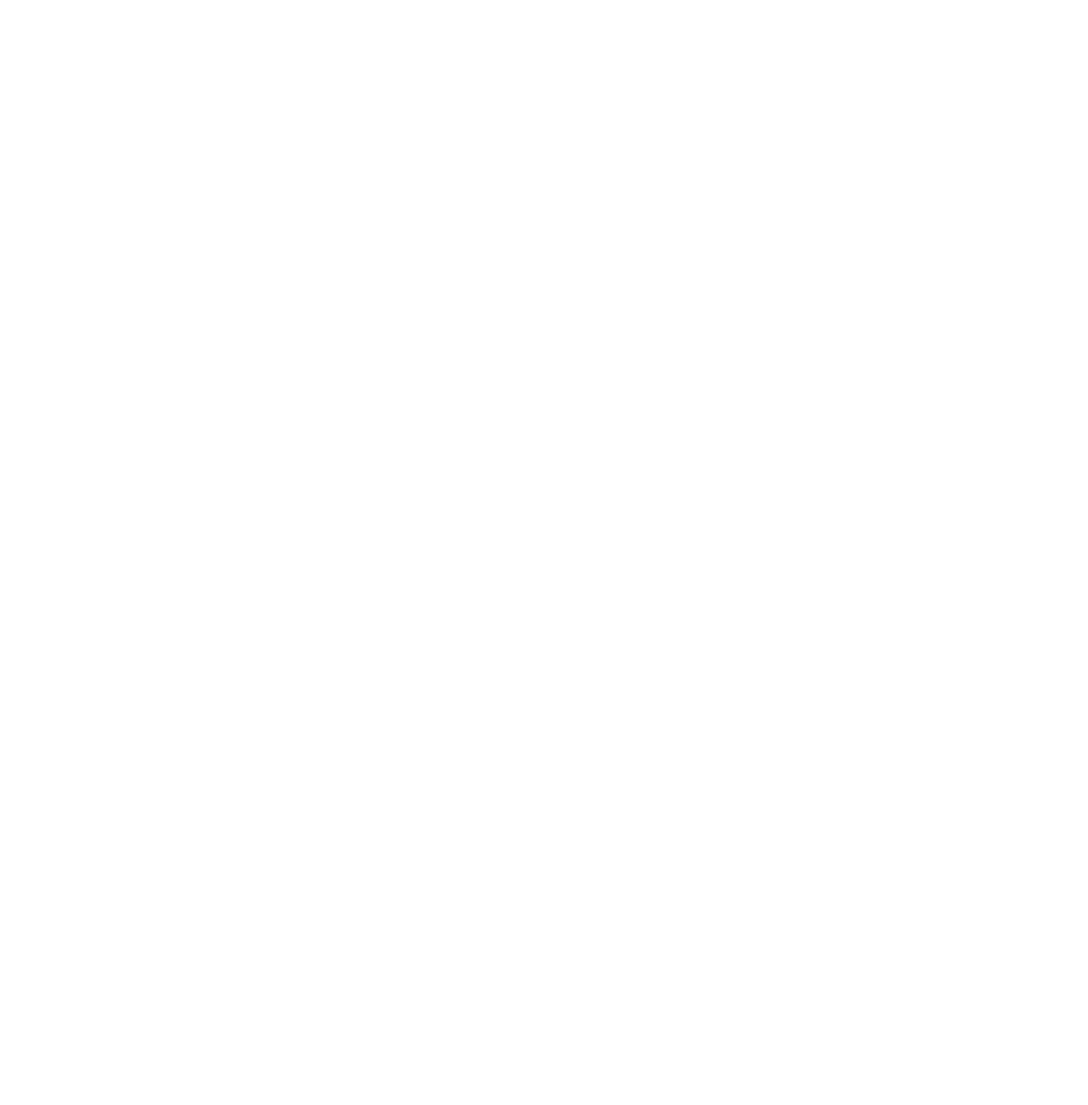
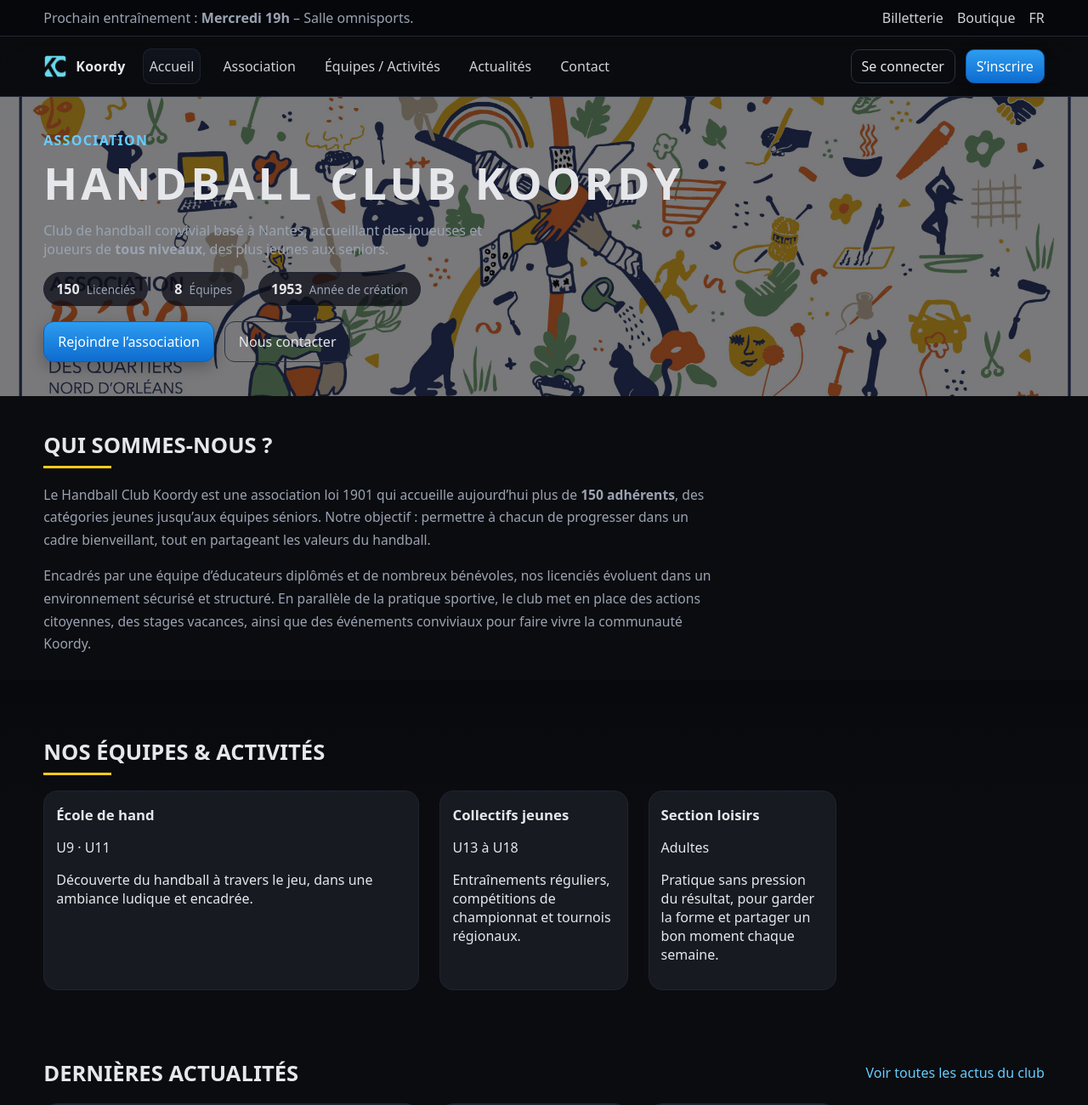
Before and after one commit to lilinass/TeamUp, a website: page Front/home_association.html in a window 1280 px wide. Shown: the top 1300 px of the page at 85% size. Before the commit the page ends 800 px from the top, so only its background shows below. Drawn offline with Linux system fonts and the light colour scheme.

Commit message:
creation page home_association

```diff
--- a/Front/home_association.html
+++ b/Front/home_association.html
@@ -0,0 +1,311 @@
+<!DOCTYPE html>
+<html lang="fr">
+  <head>
+    <meta charset="utf-8" />
+    <meta name="viewport" content="width=device-width,initial-scale=1" />
+    <link rel="icon" type="image/png" href="./Images/Logo v2.png" />
+    <title>Koordy – Association</title>
+    <meta
+      name="description"
+      content="Page d’accueil d’une association sportive sur Koordy."
+    />
+    <link rel="stylesheet" href="style.css" />
+  </head>
+  <body>
+    <!-- Topbar -->
+    <div class="topbar" role="region" aria-label="Infos rapides">
+      <div class="container topbar__inner">
+        <p class="topbar__note">
+          Prochain entraînement : <strong>Mercredi 19h</strong> – Salle omnisports.
+        </p>
+        <nav class="topbar__links" aria-label="Liens utilitaires">
+          <a href="#" class="link">Billetterie</a>
+          <a href="#" class="link">Boutique</a>
+          <a href="#" class="link">FR</a>
+        </nav>
+      </div>
+    </div>
+
+    <!-- Header -->
+    <header class="site-header" role="banner">
+      <div class="container site-header__inner">
+        <!-- Logo / marque -->
+        <a href="/" class="brand">
+          <img
+            src="./Images/Logo v2.png"
+            alt="Koordy"
+            class="brand__logo"
+          />
+          <span class="brand__name">Koordy</span>
+        </a>
+
+        <!-- Navigation principale de l’asso -->
+        <nav class="nav" aria-label="Navigation principale">
+          <ul class="nav__list">
+            <li>
+              <a class="nav__link is-active" href="#hero">Accueil</a>
+            </li>
+            <li>
+              <a class="nav__link" href="#about">Association</a>
+            </li>
+            <li>
+              <a class="nav__link" href="#teams">Équipes / Activités</a>
+            </li>
+            <li>
+              <a class="nav__link" href="#actus">Actualités</a>
+            </li>
+            <li>
+              <a class="nav__link" href="#contact">Contact</a>
+            </li>
+          </ul>
+        </nav>
+
+        <!-- Boutons auth -->
+        <div class="auth-buttons">
+          <a href="/connexion" class="btn btn--ghost btn--sm">
+            Se connecter
+          </a>
+          <a href="/inscription" class="btn btn--primary btn--sm">
+            S’inscrire
+          </a>
+        </div>
+      </div>
+    </header>
+
+    <main>
+      <!-- HERO ASSOCIATION -->
+      <section
+        id="hero"
+        class="hero hero--asso"
+        role="region"
+        aria-label="Présentation de l’association"
+      >
+        <!-- image de fond spécifique à l’asso -->
+        <div
+          class="hero__bg hero__bg--asso"
+          aria-hidden="true"
+          style="background-image: url('./Images/image.png')"
+        ></div>
+
+        <div class="container hero__content hero__content--asso">
+          <div class="hero__eyebrow">Association</div>
+          <h1 class="hero__title hero__title--asso">
+            Handball Club Koordy
+          </h1>
+          <p class="hero__desc">
+            Club de handball convivial basé à Nantes, accueillant des
+            joueuses et joueurs de <strong>tous niveaux</strong>, des
+            plus jeunes aux seniors.
+          </p>
+
+          <div class="hero__meta">
+            <div class="hero-stat">
+              <span class="hero-stat__value">150</span>
+              <span class="hero-stat__label">Licenciés</span>
+            </div>
+            <div class="hero-stat">
+              <span class="hero-stat__value">8</span>
+              <span class="hero-stat__label">Équipes</span>
+            </div>
+            <div class="hero-stat">
+              <span class="hero-stat__value">1953</span>
+              <span class="hero-stat__label">Année de création</span>
+            </div>
+          </div>
+
+          <div class="hero__actions">
+            <a href="/connexion" class="btn btn--primary">
+              Rejoindre l’association
+            </a>
+            <a href="#contact" class="btn btn--ghost">
+              Nous contacter
+            </a>
+          </div>
+        </div>
+      </section>
+
+      <!-- QUI SOMMES-NOUS ? -->
+      <section
+        id="about"
+        class="section section--asso-about"
+        aria-labelledby="about-title"
+      >
+        <div class="container">
+          <h2 id="about-title" class="section__title section__title--line">
+            QUI SOMMES-NOUS ?
+          </h2>
+
+          <div class="asso-about">
+            <p>
+              Le Handball Club Koordy est une association loi 1901 qui
+              accueille aujourd’hui plus de
+              <strong>150 adhérents</strong>, des catégories jeunes
+              jusqu’aux équipes séniors. Notre objectif : permettre à
+              chacun de progresser dans un cadre bienveillant, tout en
+              partageant les valeurs du handball.
+            </p>
+            <p>
+              Encadrés par une équipe d’éducateurs diplômés et de nombreux
+              bénévoles, nos licenciés évoluent dans un environnement
+              sécurisé et structuré. En parallèle de la pratique sportive,
+              le club met en place des actions citoyennes, des stages
+              vacances, ainsi que des événements conviviaux pour faire
+              vivre la communauté Koordy.
+            </p>
+          </div>
+        </div>
+      </section>
+
+      <!-- ÉQUIPES / ACTIVITÉS (simple teaser pour l’instant) -->
+      <section
+        id="teams"
+        class="section section--asso-teams"
+        aria-labelledby="teams-title"
+      >
+        <div class="container">
+          <h2 id="teams-title" class="section__title section__title--line">
+            NOS ÉQUIPES & ACTIVITÉS
+          </h2>
+
+          <div class="cards cards--news">
+            <article class="card">
+              <div class="card__body">
+                <h3 class="card__title">École de hand</h3>
+                <p class="card__meta">U9 · U11</p>
+                <p class="card__text">
+                  Découverte du handball à travers le jeu, dans une
+                  ambiance ludique et encadrée.
+                </p>
+              </div>
+            </article>
+
+            <article class="card">
+              <div class="card__body">
+                <h3 class="card__title">Collectifs jeunes</h3>
+                <p class="card__meta">U13 à U18</p>
+                <p class="card__text">
+                  Entraînements réguliers, compétitions de championnat
+                  et tournois régionaux.
+                </p>
+              </div>
+            </article>
+
+            <article class="card">
+              <div class="card__body">
+                <h3 class="card__title">Section loisirs</h3>
+                <p class="card__meta">Adultes</p>
+                <p class="card__text">
+                  Pratique sans pression du résultat, pour garder la
+                  forme et partager un bon moment chaque semaine.
+                </p>
+              </div>
+            </article>
+          </div>
+        </div>
+      </section>
+
+      <!-- DERNIÈRES ACTUALITÉS (style HBC) -->
+      <section
+        id="actus"
+        class="section"
+        aria-labelledby="news-title"
+      >
+        <div class="container section__head">
+          <h2 id="news-title" class="section__title">
+            DERNIÈRES ACTUALITÉS
+          </h2>
+          <a href="#" class="section__cta">
+            Voir toutes les actus du club
+          </a>
+        </div>
+
+        <div class="container cards cards--news">
+          <!-- Carte 1 -->
+          <article class="card card--lead">
+            <a class="card__media" href="#">
+              <div class="media media--16x9"></div>
+            </a>
+            <div class="card__body">
+              <h3 class="card__title">
+                <a href="#">Un week-end contrasté à la Koordy Arena</a>
+              </h3>
+              <p class="card__meta">Publié le 03/11/2025</p>
+              <p class="card__text">
+                Deux rencontres riches en émotions pour nos équipes séniors,
+                avec une belle victoire à domicile et un match serré à
+                l’extérieur.
+              </p>
+            </div>
+          </article>
+
+          <!-- Carte 2 -->
+          <article class="card">
+            <a class="card__media" href="#">
+              <div class="media media--16x9"></div>
+            </a>
+            <div class="card__body">
+              <h3 class="card__title">
+                <a href="#">Stage découverte pour les U11/U13</a>
+              </h3>
+              <p class="card__meta">Publié le 28/10/2025</p>
+              <p class="card__text">
+                Une journée dédiée à la découverte du handball pour les plus
+                jeunes, avec ateliers techniques et jeux collectifs.
+              </p>
+            </div>
+          </article>
+
+          <!-- Carte 3 -->
+          <article class="card">
+            <a class="card__media" href="#">
+              <div class="media media--16x9"></div>
+            </a>
+            <div class="card__body">
+              <h3 class="card__title">
+                <a href="#">Recherche de nouveaux bénévoles</a>
+              </h3>
+              <p class="card__meta">Publié le 20/10/2025</p>
+              <p class="card__text">
+                Le club recrute des bénévoles pour l’organisation des matchs,
+                la buvette et l’animation des événements.
+              </p>
+            </div>
+          </article>
+        </div>
+      </section>
+
+      <!-- CONTACT / INFOS PRATIQUES -->
+      <section
+        id="contact"
+        class="section section--asso-contact"
+        aria-labelledby="contact-title"
+      >
+        <div class="container contact-grid">
+          <div>
+            <h2 id="contact-title" class="section__title section__title--line">
+              INFOS PRATIQUES
+            </h2>
+            <p><strong>Adresse :</strong> 12 rue des Sports</p>
+            <p><strong>Ville :</strong> 44000 Nantes</p>
+            <p><strong>Gymnase principal :</strong> Salle Koordy Arena</p>
+          </div>
+
+          <div>
+            <h2 class="section__title section__title--line">CONTACT</h2>
+            <p>
+              <strong>Email :</strong>
+              <a href="mailto:contact@hckoordy.fr">contact@hckoordy.fr</a>
+            </p>
+            <p><strong>Téléphone :</strong> 06 12 34 56 78</p>
+
+            <div class="asso-socials">
+              <a href="#" target="_blank">Facebook</a>
+              <a href="#" target="_blank">Instagram</a>
+              <a href="#" target="_blank">Site web</a>
+            </div>
+          </div>
+        </div>
+      </section>
+    </main>
+  </body>
+</html>
--- a/Front/style.css
+++ b/Front/style.css
@@ -556,6 +556,98 @@ a:hover {
   height: 26px;
 }
 
+
+/* ====== Page association ====== */
+
+.hero--asso {
+  position: relative;
+}
+
+.hero__bg--asso {
+  /* on écrase le background par défaut si besoin via style="" dans le HTML */
+  opacity: 0.45;
+}
+
+.hero__content--asso {
+  padding: 40px 0 40px;
+}
+
+.hero__title--asso {
+  text-transform: uppercase;
+  letter-spacing: 0.08em;
+}
+
+.hero__meta {
+  display: flex;
+  flex-wrap: wrap;
+  gap: 16px;
+  margin: 16px 0 8px;
+}
+
+.hero-stat {
+  padding: 8px 14px;
+  border-radius: 999px;
+  background: rgba(11, 13, 22, 0.75);
+  border: 1px solid #1f2432;
+}
+
+.hero-stat__value {
+  font-weight: 700;
+  margin-right: 4px;
+}
+
+.hero-stat__label {
+  color: var(--muted);
+  font-size: 0.85rem;
+}
+
+/* Titre de section avec petite ligne (style HBC) */
+
+.section__title--line {
+  position: relative;
+  padding-bottom: 10px;
+  margin-bottom: 18px;
+}
+
+.section__title--line::after {
+  content: "";
+  position: absolute;
+  left: 0;
+  bottom: 0;
+  width: 80px;
+  height: 3px;
+  background: #facc15; /* jaune type HBC */
+}
+
+/* Texte de présentation */
+
+.asso-about {
+  max-width: 800px;
+  font-size: 0.98rem;
+  line-height: 1.7;
+  color: var(--muted);
+}
+
+.asso-about p + p {
+  margin-top: 12px;
+}
+
+/* Contact / réseaux */
+
+.section--asso-contact .contact-grid {
+  display: grid;
+  grid-template-columns: repeat(auto-fit, minmax(260px, 1fr));
+  gap: 32px;
+}
+
+.asso-socials a {
+  display: inline-block;
+  margin-right: 12px;
+  font-size: 0.9rem;
+  color: var(--brand);
+}
+
+
 /* ====== Responsive ====== */
 @media (max-width: 1100px) {
   .cards--news {
```
